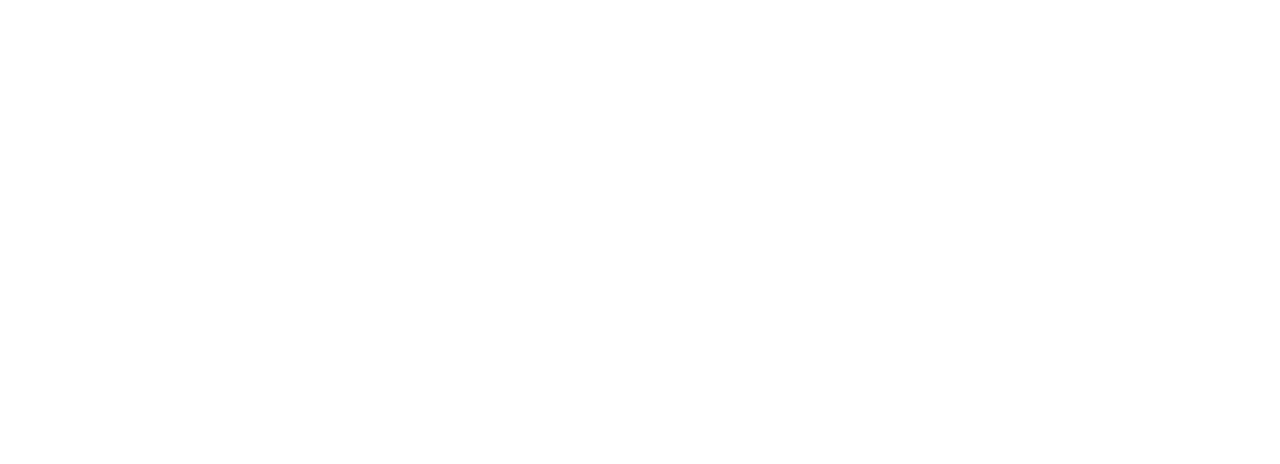
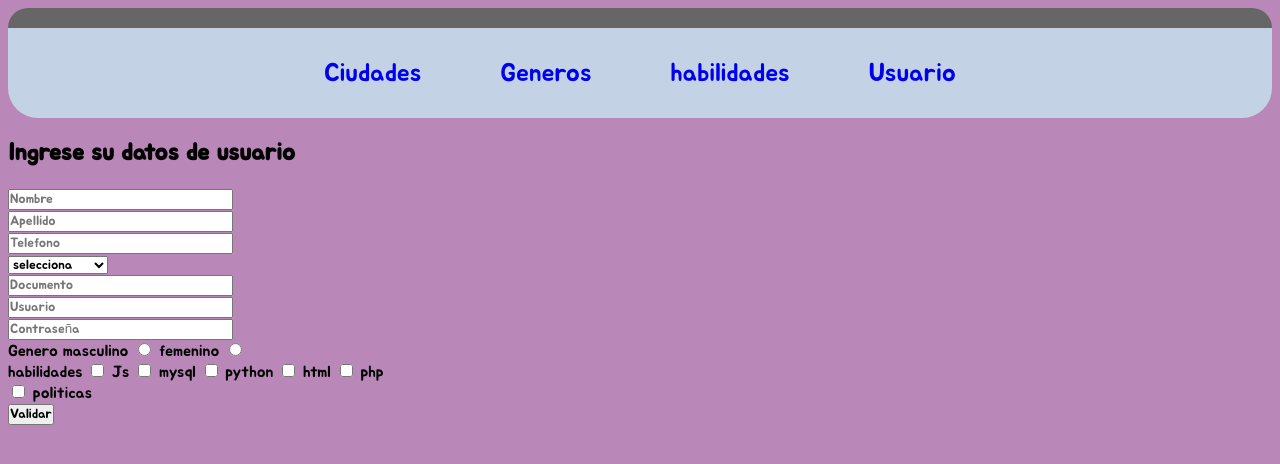
Before and after one commit to estefani0718/frontendApi, a plain HTML site: page Html/usuarios.html in a window 1280 px wide. Drawn offline with Linux system fonts and the light colour scheme.

Commit message:
siguele las modificaciones en archivos principales y su estilo

```diff
--- a/Html/ciudades.html
+++ b/Html/ciudades.html
@@ -0,0 +1,42 @@
+<!DOCTYPE html>
+<html lang="es">
+<head>
+    <meta charset="UTF-8">
+    <meta name="viewport" content="width=device-width, initial-scale=1.0">
+    <title>Ciudades</title>
+    <link rel="stylesheet" href="/estilos/style.css">
+    <link
+      href="https://cdn.jsdelivr.net/npm/remixicon@4.3.0/fonts/remixicon.css"
+      rel="stylesheet"
+    />
+     <link href="https://fonts.googleapis.com/css2?family=Jua&display=swap" rel="stylesheet">
+</head>
+<body>
+ <div class="header__bloque">
+    </div>
+    <header class="header">
+        <div class="content__header">
+            <nav class="navega__links">
+                <ul class="navega__link">
+                    <li><a href="ciudades.html" class="links">Ciudades</a></li>
+                    <li><a href="generos.html" class="links">Generos</a></li>
+                    <li><a href="habilidades.html " class="links">habilidades</a></li>
+                    <li><a href="usuarios.html" class="links">Usuario</a></li>
+                </ul>
+            </nav>
+        </div>
+    </header>
+ <div>
+    <h3>Ingresa tu ciudad :</h3>
+ </div>
+ <div>
+      <select name="ciudad" id="ciudad" class="ciudades">
+            <option >selecciona</option>
+            <option value="1">Bucaramanga </option>
+            <option value="2">giron</option>
+            <option value="3">florida</option>
+        </select>
+ </div>
+
+</body>
+</html>
--- a/Html/usuarios.html
+++ b/Html/usuarios.html
@@ -0,0 +1,78 @@
+<!DOCTYPE html>
+<html lang="es">
+<head>
+    <meta charset="UTF-8">
+    <meta name="viewport" content="width=device-width, initial-scale=1.0">
+    <title>Usuarios</title>
+    <link rel="stylesheet" href="/estilos/style.css">
+     <link href="https://fonts.googleapis.com/css2?family=Jua&display=swap" rel="stylesheet">
+</head>
+<body>
+     <div class="header__bloque">
+    </div>
+    <header class="header">
+        <div class="content__header">
+            <nav class="navega__links">
+                <ul class="navega__link">
+                    <li><a href="ciudades.html" class="links">Ciudades</a></li>
+                    <li><a href="generos.html" class="links">Generos</a></li>
+                    <li><a href="habilidades.html " class="links">habilidades</a></li>
+                    <li><a href="usuarios.html" class="links">Usuario</a></li>
+                </ul>
+            </nav>
+        </div>
+    </header>
+     <div class="container">
+          <div class="formulario">
+            <h2 class="center">Ingrese su datos de usuario</h2>
+            <form action="#" novalidate>
+              <div><input  type="text" name="nombre" placeholder="Nombre" required></div>
+              <div> <input  type="text" name="apellido" placeholder="Apellido" required></div>
+             <div> <input  type="tel"  name="Telefono"  placeholder="Telefono" required></div>
+             <div>
+              <select name="ciudad" id="ciudad" class="ciudades">
+                <option >selecciona</option>
+                <option value="1">Bucaramanga </option>
+                <option value="2">giron</option>
+                <option value="3">florida</option>
+              </select>
+             </div>
+             <div><input  type="number" name="Documento" placeholder="Documento" required></div>
+              <div> <input  type="text" name="usuario" placeholder="Usuario" required></div>
+             <div><input  type="password" name="contrasena" placeholder="Contraseña" required></div>
+             <div class="generos" >
+               <label  class="title__generos">Genero</label>
+              <label for="genero" class="genero" id="masculino" >masculino</label>
+              <input type="radio" name="genero" value="1" required  >
+              <label for="genero" id="femenino">femenino</label>
+              <input type="radio"  name="genero" value="2" required >
+             </div>
+             <div class="habilidades">
+              <label for="">habilidades</label>
+              <label for="js">
+                <input type="checkbox" id="js" name="habilidades[]" value="1" required>
+                Js</label>
+                <label for="mysql">
+                <input type="checkbox" id="mysql" name="habilidades[]" value="2" required>
+                mysql</label>
+                <label for="python">
+                <input type="checkbox" id="python" name="habilidades[]" value="3" required>
+                python</label>
+                <label for="html">
+                <input type="checkbox" id="html" name="habilidades[]" value="4" required>
+                html</label>
+                <label for="php">
+                <input type="checkbox" id="php" name="habilidades[]" value="5" required>
+                php</label>
+             </div>
+             <div>
+              <input type="checkbox" name="permisos" id="politicas" class="politicas"></input>
+              <label for="politicas">politicas</label>
+
+             </div>
+              <button type="submit" id="btn_validar">Validar</button>
+            </form>
+          </div>
+        </div>
+</body>
+</html>
--- /dev/null
+++ b/estilos/root.css
@@ -0,0 +1,4 @@
+ :root{
+    --color__principal:#b988b8;
+    --color__header:#c3d2e5;
+ }
--- a/estilos/style.css
+++ b/estilos/style.css
@@ -0,0 +1,56 @@
+@import url(root.css);
+@import url(ciudades.css);
+*{
+    box-sizing: border-box;
+    padding: 0;
+    font-family: 'Jua', sans-serif;
+
+}
+body{
+    background-color:var(--color__principal) ;
+     font-family: 'Jua', sans-serif;
+}
+.header__bloque{
+    width: 100%;
+    background-color: #666;
+    height: 20px;
+    border-top-left-radius: 30px;
+    border-top-right-radius: 30px;
+}
+.header{
+    width: 100%;
+    background-color: var(--color__header);
+    height: 90px;
+    display: flex;
+    border-bottom-right-radius: 30px;
+    border-bottom-left-radius: 30px;
+}
+.content__header{
+    display: flex;
+    width: 50%;
+    margin:0 auto;
+}
+.navega__links{
+    display: flex;
+    width: 100%;
+    align-items: center;
+    justify-content: center;
+
+}
+.navega__link{
+   list-style-type: none;
+    display: flex;
+    justify-content: space-between;
+    width: 100%;
+}
+.links{
+    text-decoration: none;
+    font-size: 2vw;
+}
+.content__textos{
+    width: 50%;
+    margin: 0 auto;
+    display: flex;
+    flex-direction: column;
+    align-items: center;
+}
```
Also changed, not shown: Html/generos.html (+34 -0 lines), Html/habilidades.html (+26 -0 lines), Html/index.html (+6 -7 lines), validaciones/validar_ciudades.js (deleted), validaciones/validar_formulario.js (deleted).
